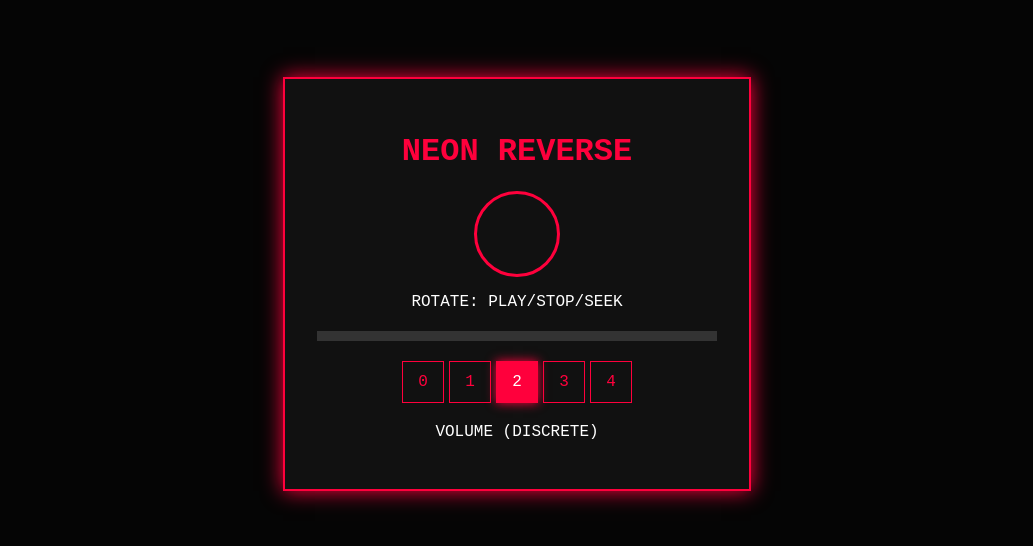
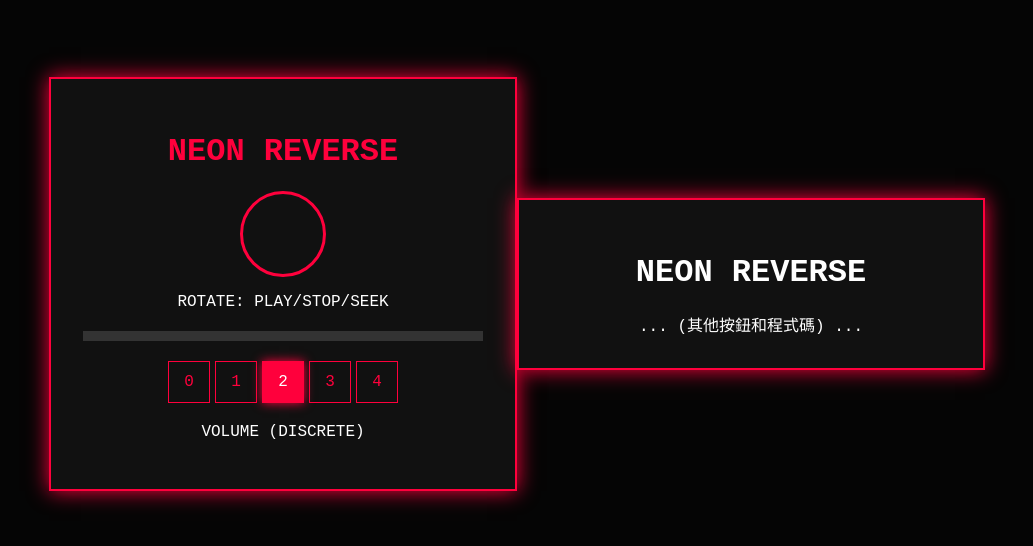
Before and after one commit to Bella000719/new-player, a plain HTML site: page index.html in a window 1280 px wide. Shown: the part 116-662 px from the top of the page, without its empty margins (123-1156 px from the left). Drawn offline with Linux system fonts and the light colour scheme.

Commit message:
Refactor HTML structure and styling for player

```diff
--- a/index.html
+++ b/index.html
@@ -67,3 +67,10 @@
 </script>
 </body>
 </html>
+ <body>
+    <div class="card">
+        <h1>NEON REVERSE</h1>
+        ... (其他按鈕和程式碼) ...
+    </div>
+    <script> ... (你的 JS 程式碼) ... </script>
+</body>
```
